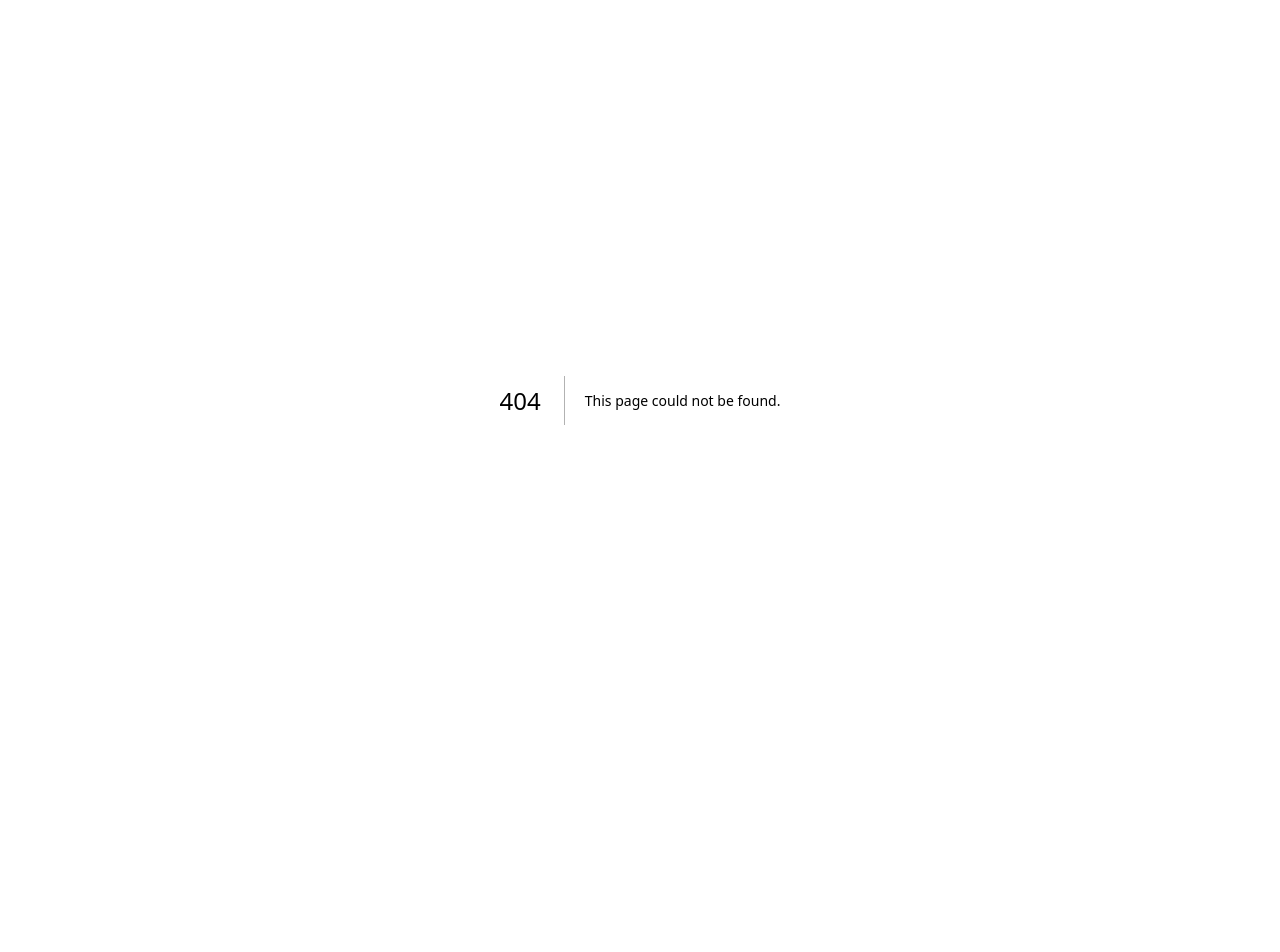
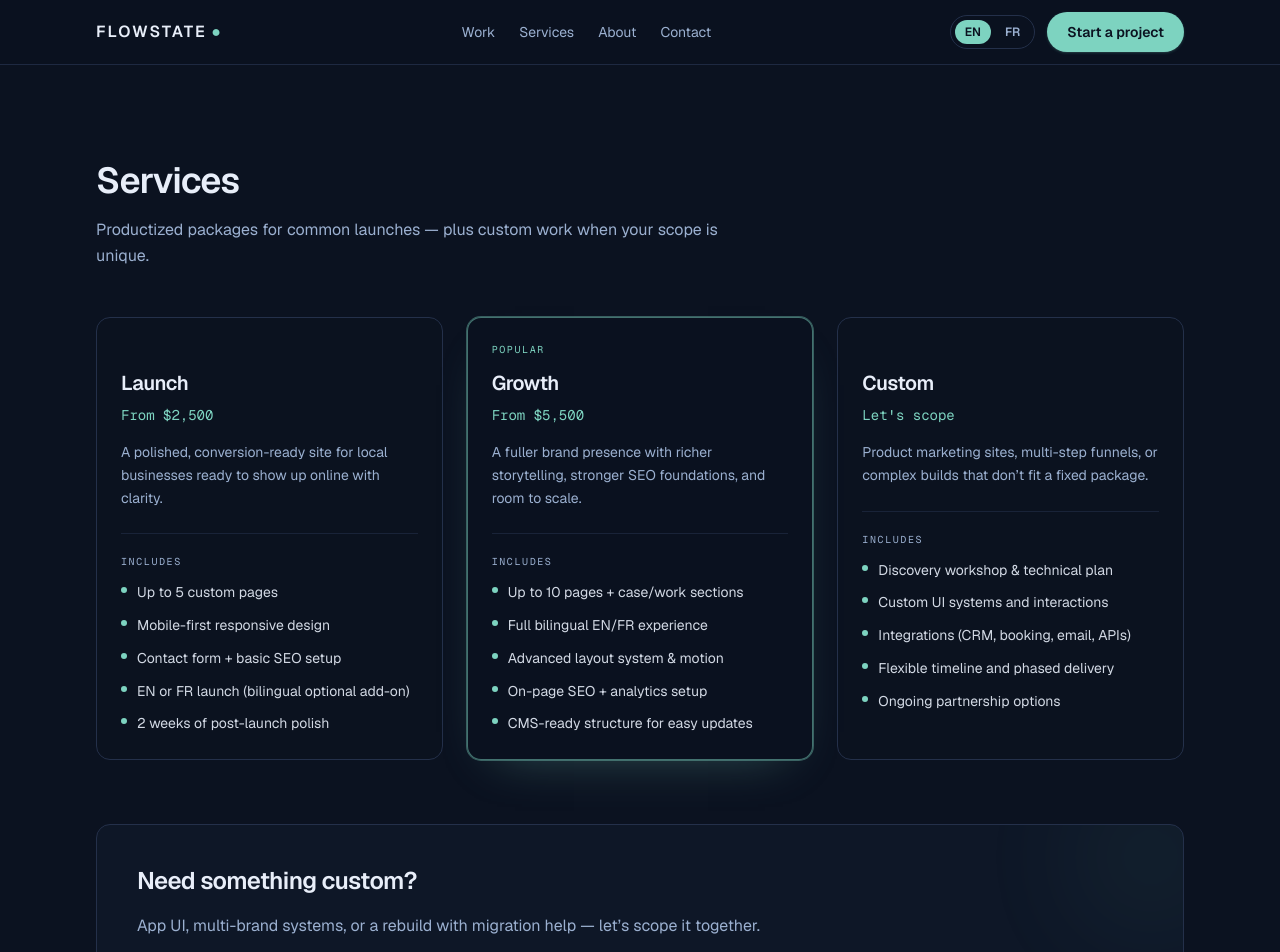
Before and after one commit to brandonlacoste9-tech/flowstate-, a Next.js app: page /en/services in a window 1280 px wide. Before the commit this address had no page. Shown: the top 952 px of the page. Before the commit the page ends 800 px from the top, so only its background shows below. Built offline with nearby package versions, Linux system fonts and the light colour scheme.

Commit message:
feat: add services packages and about pages

```diff
--- /dev/null
+++ b/src/app/[locale]/about/page.tsx
@@ -0,0 +1,113 @@
+import { getTranslations, setRequestLocale } from "next-intl/server";
+import { processSteps } from "@/content/process";
+import type { Locale } from "@/content/types";
+import { Container } from "@/components/ui/Container";
+import { SectionHeading } from "@/components/ui/SectionHeading";
+import { FadeIn } from "@/components/motion/FadeIn";
+import { Button } from "@/components/ui/Button";
+
+export async function generateMetadata({
+  params,
+}: {
+  params: Promise<{ locale: string }>;
+}) {
+  const { locale } = await params;
+  const t = await getTranslations({ locale, namespace: "about" });
+
+  return {
+    title: t("title"),
+    description: t("lead"),
+  };
+}
+
+export default async function AboutPage({
+  params,
+}: {
+  params: Promise<{ locale: string }>;
+}) {
+  const { locale } = await params;
+  setRequestLocale(locale);
+  const t = await getTranslations("about");
+  const tHome = await getTranslations("home");
+  const tNav = await getTranslations("nav");
+  const typedLocale = locale as Locale;
+
+  return (
+    <>
+      <section className="py-16 sm:py-24">
+        <Container>
+          <FadeIn>
+            <SectionHeading title={t("title")} description={t("lead")} />
+          </FadeIn>
+          <FadeIn delay={0.08}>
+            <p className="mt-8 max-w-2xl text-base leading-relaxed text-muted">
+              {t("body")}
+            </p>
+          </FadeIn>
+        </Container>
+      </section>
+
+      <section className="border-t border-border/60 py-16 sm:py-24">
+        <Container>
+          <FadeIn>
+            <SectionHeading
+              eyebrow={tHome("processEyebrow")}
+              title={tHome("processTitle")}
+            />
+          </FadeIn>
+
+          <ol className="mt-12 grid gap-6 sm:grid-cols-2 lg:grid-cols-4">
+            {processSteps.map((step, i) => (
+              <FadeIn key={step.id} delay={i * 0.08}>
+                <li className="relative h-full rounded-[var(--radius)] border border-border bg-surface/40 p-5">
+                  <span className="font-mono text-xs text-accent">
+                    {String(i + 1).padStart(2, "0")}
+                  </span>
+                  <h3 className="mt-3 text-lg font-semibold tracking-tight text-text">
+                    {step.title[typedLocale]}
+                  </h3>
+                  <p className="mt-3 text-sm leading-relaxed text-muted">
+                    {step.body[typedLocale]}
+                  </p>
+                </li>
+              </FadeIn>
+            ))}
+          </ol>
+        </Container>
+      </section>
+
+      <section className="border-t border-border/60 py-16 sm:py-24">
+        <Container>
+          <FadeIn>
+            <div className="relative overflow-hidden rounded-[var(--radius)] border border-border bg-surface/40 p-8 sm:p-10">
+              <div
+                className="pointer-events-none absolute -right-16 -top-16 h-48 w-48 rounded-full opacity-40 blur-3xl"
+                style={{
+                  background:
+                    "radial-gradient(circle, rgba(125,211,192,0.35), transparent 70%)",
+                }}
+                aria-hidden
+              />
+              <div className="relative max-w-2xl">
+                <p className="font-mono text-xs uppercase tracking-[0.16em] text-accent">
+                  {tHome("aboutEyebrow")}
+                </p>
+                <h2 className="mt-3 text-2xl font-semibold tracking-tight text-text sm:text-3xl">
+                  {tHome("aboutTitle")}
+                </h2>
+                <p className="mt-4 text-base leading-relaxed text-muted">
+                  {tHome("finalBody")}
+                </p>
+                <div className="mt-8">
+                  <Button href="/contact" variant="primary">
+                    {tNav("startProject")}
+                  </Button>
+                </div>
+              </div>
+            </div>
+          </FadeIn>
+        </Container>
+      </section>
+    </>
+  );
+}
--- /dev/null
+++ b/src/app/[locale]/services/page.tsx
@@ -0,0 +1,56 @@
+import { getTranslations, setRequestLocale } from "next-intl/server";
+import type { Locale } from "@/content/types";
+import { Container } from "@/components/ui/Container";
+import { SectionHeading } from "@/components/ui/SectionHeading";
+import { FadeIn } from "@/components/motion/FadeIn";
+import { PackageList } from "@/components/services/PackageList";
+import { CustomProjectBlock } from "@/components/services/CustomProjectBlock";
+
+export async function generateMetadata({
+  params,
+}: {
+  params: Promise<{ locale: string }>;
+}) {
+  const { locale } = await params;
+  const t = await getTranslations({ locale, namespace: "services" });
+
+  return {
+    title: t("title"),
+    description: t("description"),
+  };
+}
+
+export default async function ServicesPage({
+  params,
+}: {
+  params: Promise<{ locale: string }>;
+}) {
+  const { locale } = await params;
+  setRequestLocale(locale);
+  const t = await getTranslations("services");
+
+  return (
+    <section className="py-16 sm:py-24">
+      <Container>
+        <FadeIn>
+          <SectionHeading title={t("title")} description={t("description")} />
+        </FadeIn>
+
+        <div className="mt-12">
+          <PackageList
+            locale={locale as Locale}
+            includesLabel={t("includes")}
+          />
+        </div>
+
+        <div className="mt-16">
+          <CustomProjectBlock
+            title={t("customTitle")}
+            body={t("customBody")}
+            cta={t("customCta")}
+          />
+        </div>
+      </Container>
+    </section>
+  );
+}
--- /dev/null
+++ b/src/components/services/CustomProjectBlock.tsx
@@ -0,0 +1,38 @@
+import { FadeIn } from "@/components/motion/FadeIn";
+import { Button } from "@/components/ui/Button";
+
+export function CustomProjectBlock({
+  title,
+  body,
+  cta,
+}: {
+  title: string;
+  body: string;
+  cta: string;
+}) {
+  return (
+    <FadeIn delay={0.16}>
+      <div className="relative overflow-hidden rounded-[var(--radius)] border border-border bg-surface/40 p-8 sm:p-10">
+        <div
+          className="pointer-events-none absolute -right-16 -top-16 h-48 w-48 rounded-full opacity-40 blur-3xl"
+          style={{
+            background:
+              "radial-gradient(circle, rgba(125,211,192,0.35), transparent 70%)",
+          }}
+          aria-hidden
+        />
+        <div className="relative max-w-2xl">
+          <h3 className="text-2xl font-semibold tracking-tight text-text">
+            {title}
+          </h3>
+          <p className="mt-4 text-base leading-relaxed text-muted">{body}</p>
+          <div className="mt-8">
+            <Button href="/contact" variant="primary">
+              {cta}
+            </Button>
+          </div>
+        </div>
+      </div>
+    </FadeIn>
+  );
+}
--- /dev/null
+++ b/src/components/services/PackageCard.tsx
@@ -0,0 +1,61 @@
+import type { Locale, Package } from "@/content/types";
+import { cn } from "@/lib/utils";
+
+export function PackageCard({
+  pkg,
+  locale,
+  includesLabel,
+}: {
+  pkg: Package;
+  locale: Locale;
+  includesLabel: string;
+}) {
+  return (
+    <article
+      className={cn(
+        "flex h-full flex-col rounded-[var(--radius)] border bg-bg/40 p-6 transition-colors",
+        pkg.highlighted
+          ? "border-accent/50 shadow-[0_0_0_1px_rgba(125,211,192,0.12),0_20px_50px_-30px_rgba(125,211,192,0.4)] ring-1 ring-accent/30"
+          : "border-border hover:border-border",
+      )}
+    >
+      {pkg.highlighted ? (
+        <p className="mb-3 font-mono text-[10px] uppercase tracking-[0.16em] text-accent">
+          {locale === "fr" ? "Populaire" : "Popular"}
+        </p>
+      ) : (
+        <div className="mb-3 h-[15px]" aria-hidden />
+      )}
+
+      <h3 className="text-xl font-semibold tracking-tight text-text">
+        {pkg.name[locale]}
+      </h3>
+      <p className="mt-2 font-mono text-sm text-accent">
+        {pkg.priceFrom[locale]}
+      </p>
+      <p className="mt-4 text-sm leading-relaxed text-muted">
+        {pkg.description[locale]}
+      </p>
+
+      <div className="mt-6 border-t border-border/60 pt-5">
+        <p className="font-mono text-[10px] uppercase tracking-[0.16em] text-muted">
+          {includesLabel}
+        </p>
+        <ul className="mt-3 space-y-2.5">
+          {pkg.features.map((feature) => (
+            <li
+              key={feature.en}
+              className="flex gap-2.5 text-sm leading-relaxed text-text/90"
+            >
+              <span
+                className="mt-1.5 h-1.5 w-1.5 shrink-0 rounded-full bg-accent"
+                aria-hidden
+              />
+              <span>{feature[locale]}</span>
+            </li>
+          ))}
+        </ul>
+      </div>
+    </article>
+  );
+}
--- /dev/null
+++ b/src/components/services/PackageList.tsx
@@ -0,0 +1,26 @@
+import { packages } from "@/content/packages";
+import type { Locale } from "@/content/types";
+import { FadeIn } from "@/components/motion/FadeIn";
+import { PackageCard } from "./PackageCard";
+
+export function PackageList({
+  locale,
+  includesLabel,
+}: {
+  locale: Locale;
+  includesLabel: string;
+}) {
+  return (
+    <div className="grid gap-6 lg:grid-cols-3">
+      {packages.map((pkg, i) => (
+        <FadeIn key={pkg.id} delay={i * 0.08}>
+          <PackageCard
+            pkg={pkg}
+            locale={locale}
+            includesLabel={includesLabel}
+          />
+        </FadeIn>
+      ))}
+    </div>
+  );
+}
```
